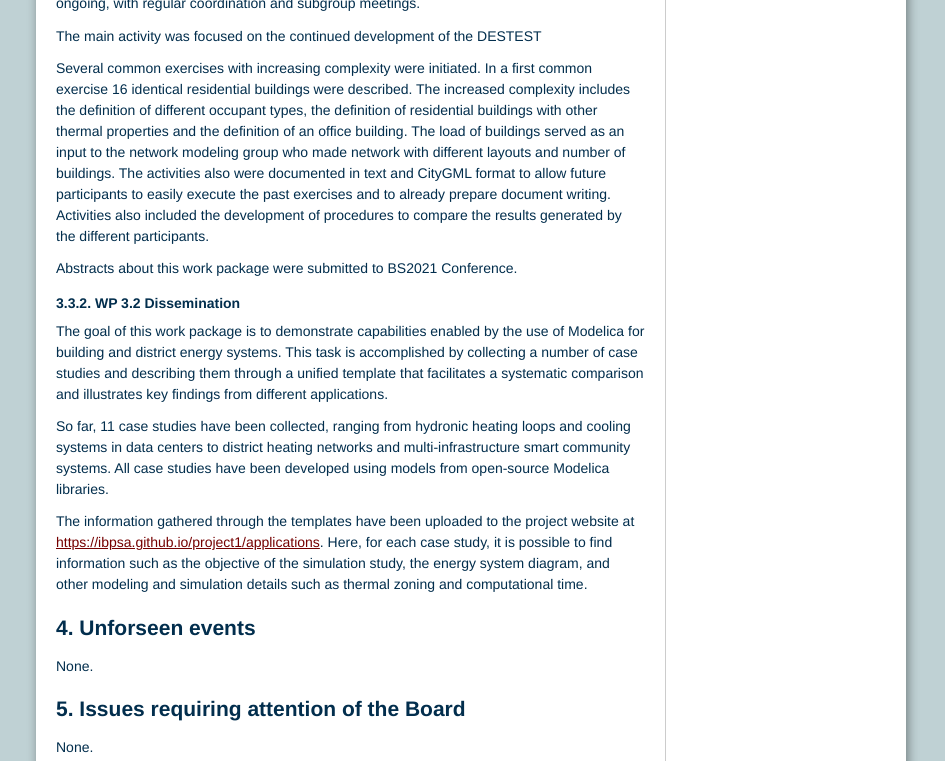
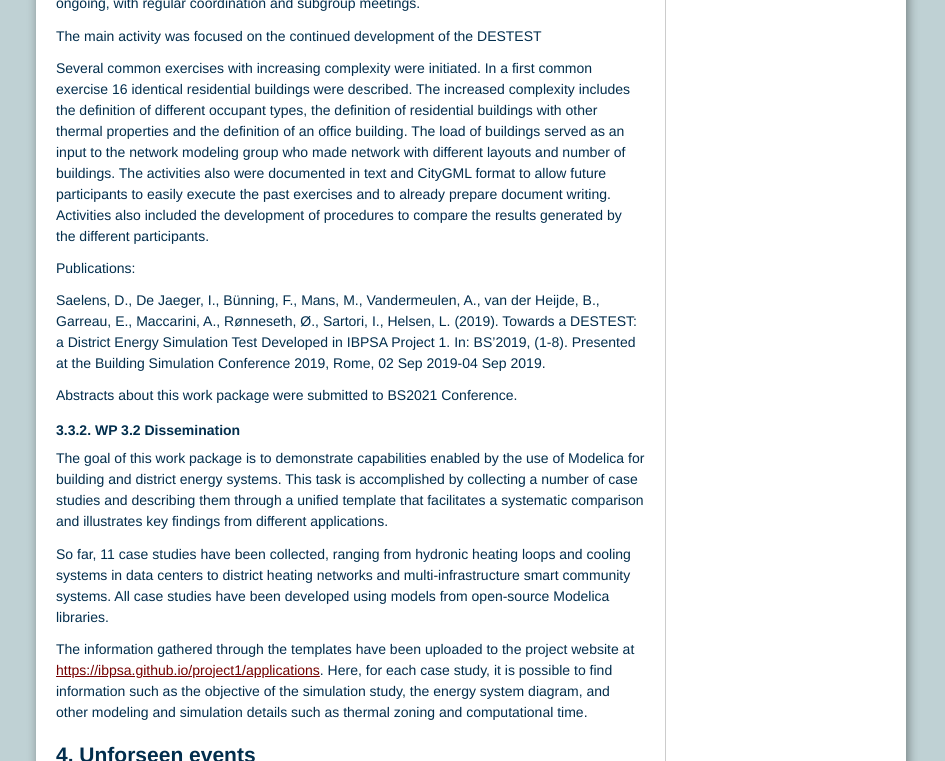
Before and after one commit to ibpsa/project1, a Sphinx documentation site: the page built from reports/year3_report/source/contents.rst, in a window 1280 px wide and 900 px high, scrolled down 3938 px, cut to the strip 0-761 px from the top of the window. Shown: the whole strip, without its empty margins (169-1114 px from the left). Built offline with Sphinx 7.4.7, drawn with Linux system fonts in a browser that asks for light colours.

Commit message:
Revised annual report

```diff
--- a/reports/year3_report/source/contents.rst
+++ b/reports/year3_report/source/contents.rst
@@ -179,6 +179,13 @@ The activities also were documented in text and CityGML format to allow future p
 to easily execute the past exercises and to already prepare document writing.
 Activities also included the development of procedures to compare the results generated by the different participants.
 
+Publications:
+
+
+Saelens, D., De Jaeger, I., Bünning, F., Mans, M., Vandermeulen, A., van der Heijde, B., Garreau, E., Maccarini, A., Rønneseth, Ø., Sartori, I.,
+Helsen, L. (2019). Towards a DESTEST: a District Energy Simulation Test Developed in IBPSA Project 1. In: BS'2019, (1-8).
+Presented at the Building Simulation Conference 2019, Rome, 02 Sep 2019-04 Sep 2019.
+
 Abstracts about this work package were submitted to BS2021 Conference.
 
 WP 3.2 Dissemination
```
Also changed, not shown: 1 other file.
